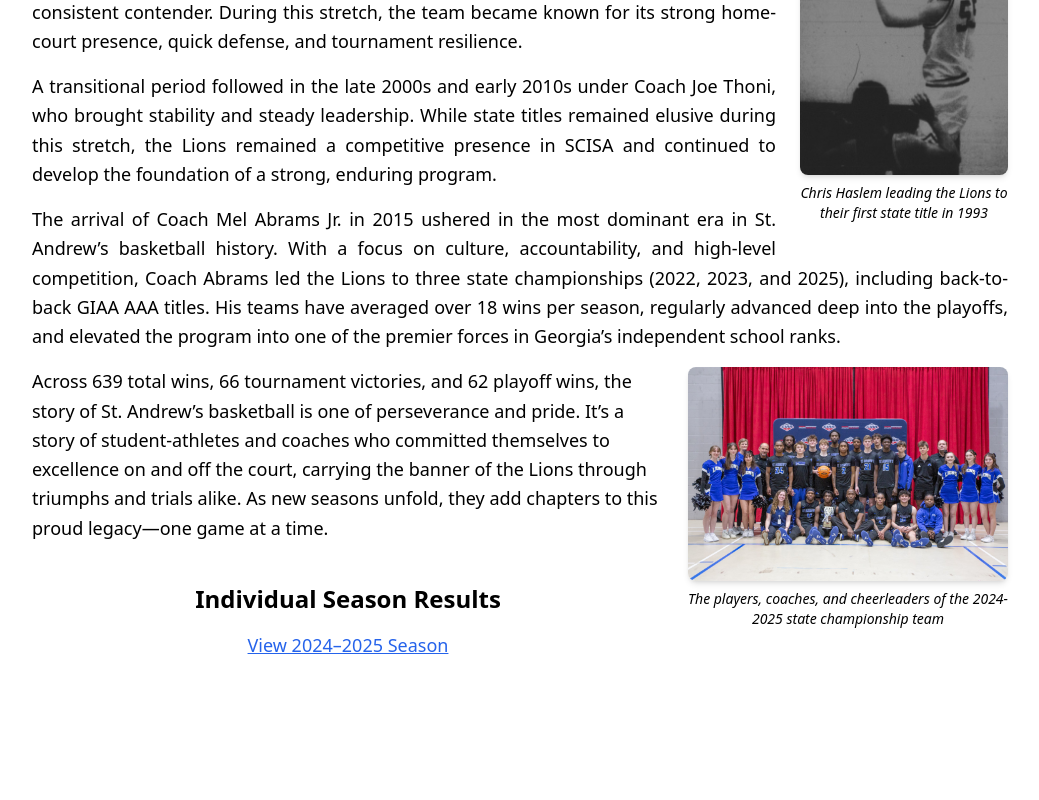
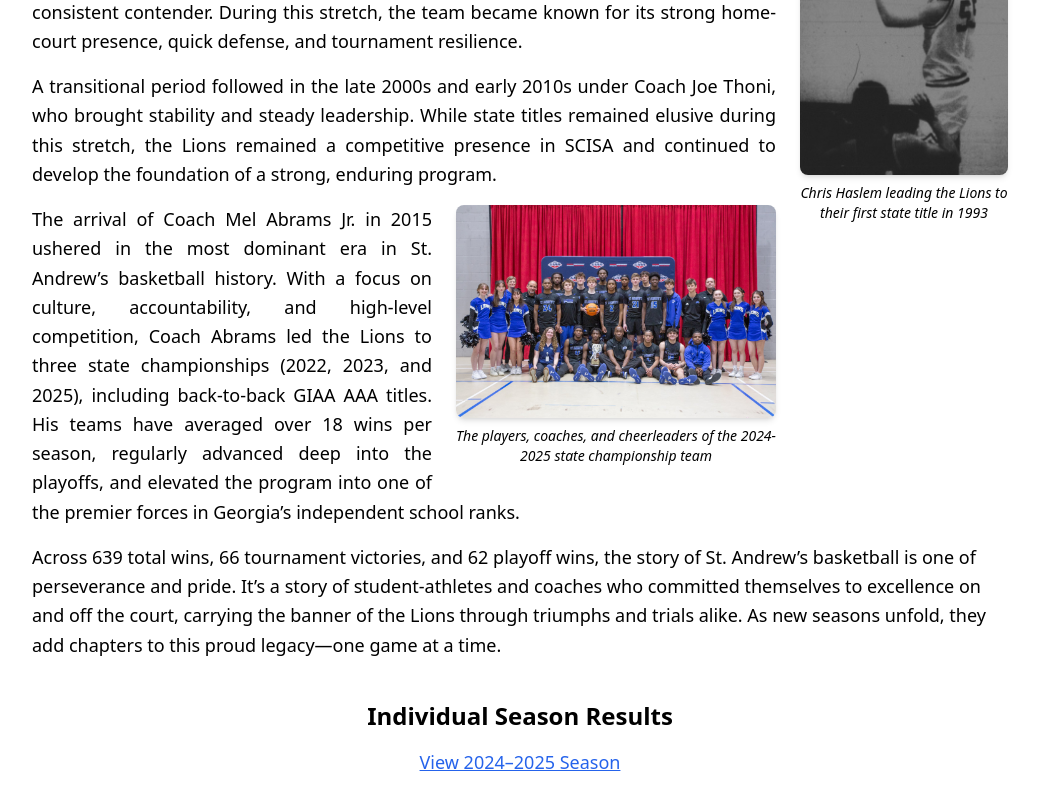
Before and after one commit to newonda1/st-andrews-basketball, a React (Vite) app: page / in a window 1280 px wide. Shown: the part 773-1573 px from the top of the page, without its empty margins (120-1159 px from the left). Before the commit the page ends 1456 px from the top, so only its background shows below. Built offline with nearby package versions, Linux system fonts and the light colour scheme.

Commit message:
Update App.jsx

```diff
--- a/src/App.jsx
+++ b/src/App.jsx
@@ -68,9 +68,6 @@ function App() {
 <p className="text-lg leading-relaxed mb-4 text-justify">
     A transitional period followed in the late 2000s and early 2010s under Coach Joe Thoni, who brought stability and steady leadership. While state titles remained elusive during this stretch, the Lions remained a competitive presence in SCISA and continued to develop the foundation of a strong, enduring program.
   </p>
-<p className="text-lg leading-relaxed mb-4 text-justify">
-    The arrival of Coach Mel Abrams Jr. in 2015 ushered in the most dominant era in St. Andrew’s basketball history. With a focus on culture, accountability, and high-level competition, Coach Abrams led the Lions to three state championships (2022, 2023, and 2025), including back-to-back GIAA AAA titles. His teams have averaged over 18 wins per season, regularly advanced deep into the playoffs, and elevated the program into one of the premier forces in Georgia’s independent school ranks.
-  </p>
          <div className="md:float-right md:ml-6 mb-6 text-center w-full md:w-80 animate-fade-in">
     <img
     src="/images/state_champions_2025.jpg"
@@ -79,6 +76,9 @@ function App() {
     />
     <p className="text-sm italic">The players, coaches, and cheerleaders of the 2024-2025 state championship team</p>
   </div>
+<p className="text-lg leading-relaxed mb-4 text-justify">
+    The arrival of Coach Mel Abrams Jr. in 2015 ushered in the most dominant era in St. Andrew’s basketball history. With a focus on culture, accountability, and high-level competition, Coach Abrams led the Lions to three state championships (2022, 2023, and 2025), including back-to-back GIAA AAA titles. His teams have averaged over 18 wins per season, regularly advanced deep into the playoffs, and elevated the program into one of the premier forces in Georgia’s independent school ranks.
+  </p>
   <p className="text-lg leading-relaxed">
     Across 639 total wins, 66 tournament victories, and 62 playoff wins, the story of St. Andrew’s basketball is one of perseverance and pride. It’s a story of student-athletes and coaches who committed themselves to excellence on and off the court, carrying the banner of the Lions through triumphs and trials alike. As new seasons unfold, they add chapters to this proud legacy—one game at a time.
   </p>
```
